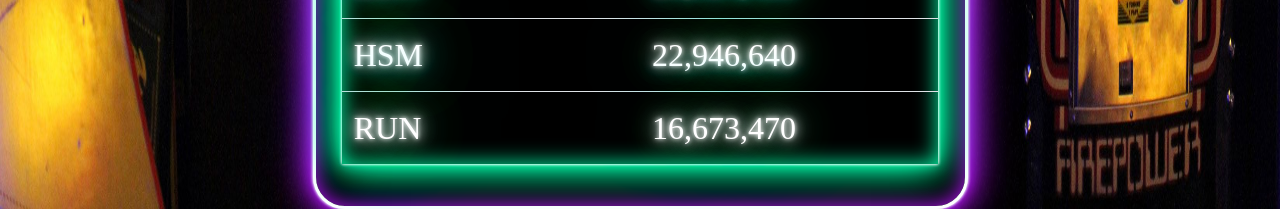
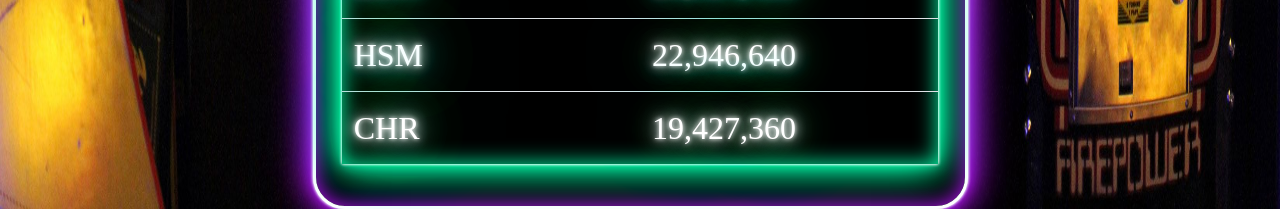
Before and after one commit to vmvpin/vmvpin.github.io, a Jekyll site: the page built from _games/bcats_l5.md, in a window 1280 px wide. Shown: the part 1016-1225 px from the top of the page. Built offline with Jekyll 4.4.1, drawn with Linux system fonts in a browser that asks for light colours.

Commit message:
Hacked commit

```diff
--- a/_games/bcats_l5.md
+++ b/_games/bcats_l5.md
@@ -13,5 +13,5 @@ date: 2024-07-04
 | RUN | 36,676,010 |
 | RUN | 25,924,490 |
 | HSM | 22,946,640 |
-| RUN | 16,673,470 |
+| CHR | 19,427,360 |
 {:.scoreText .table .td}
```
